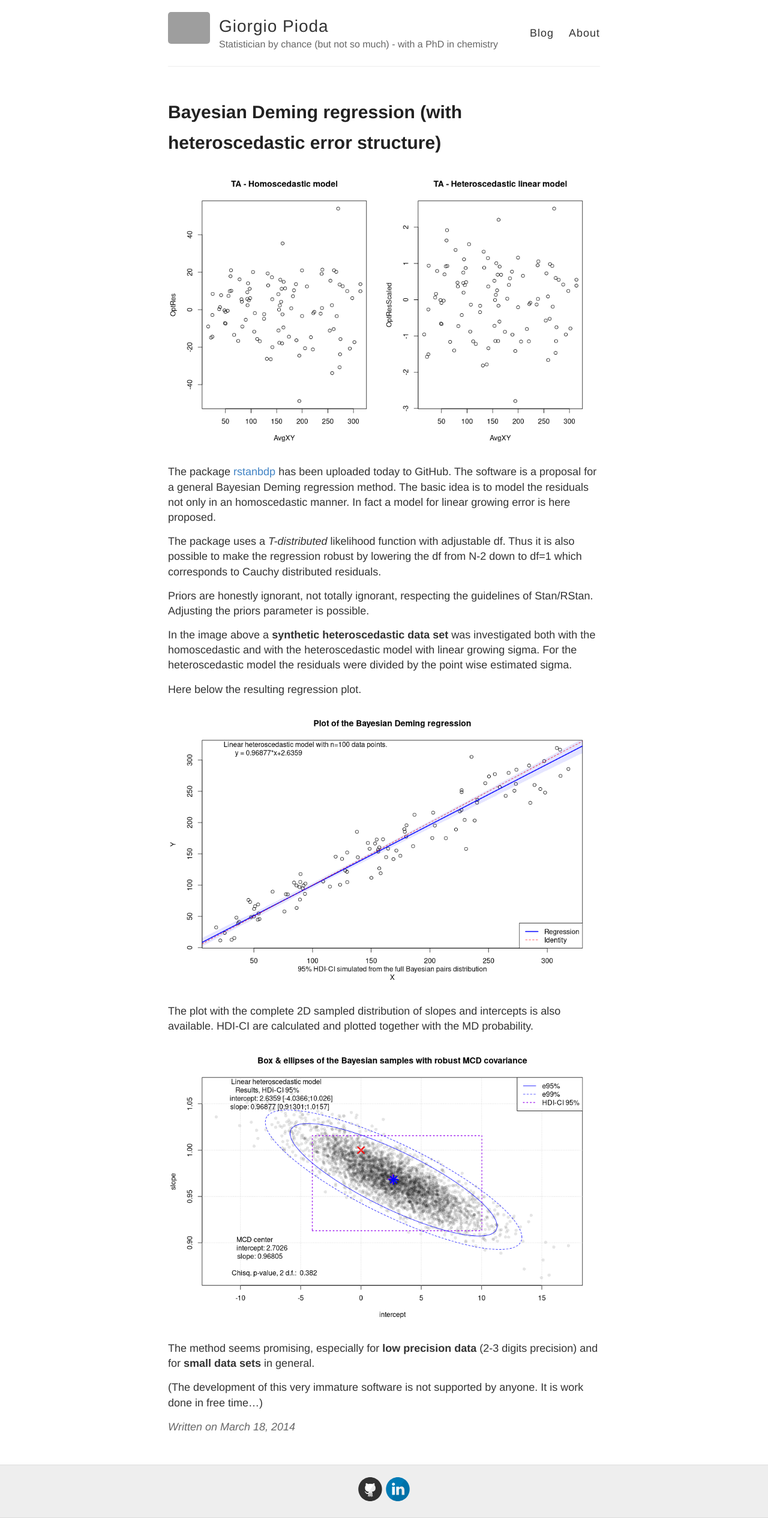
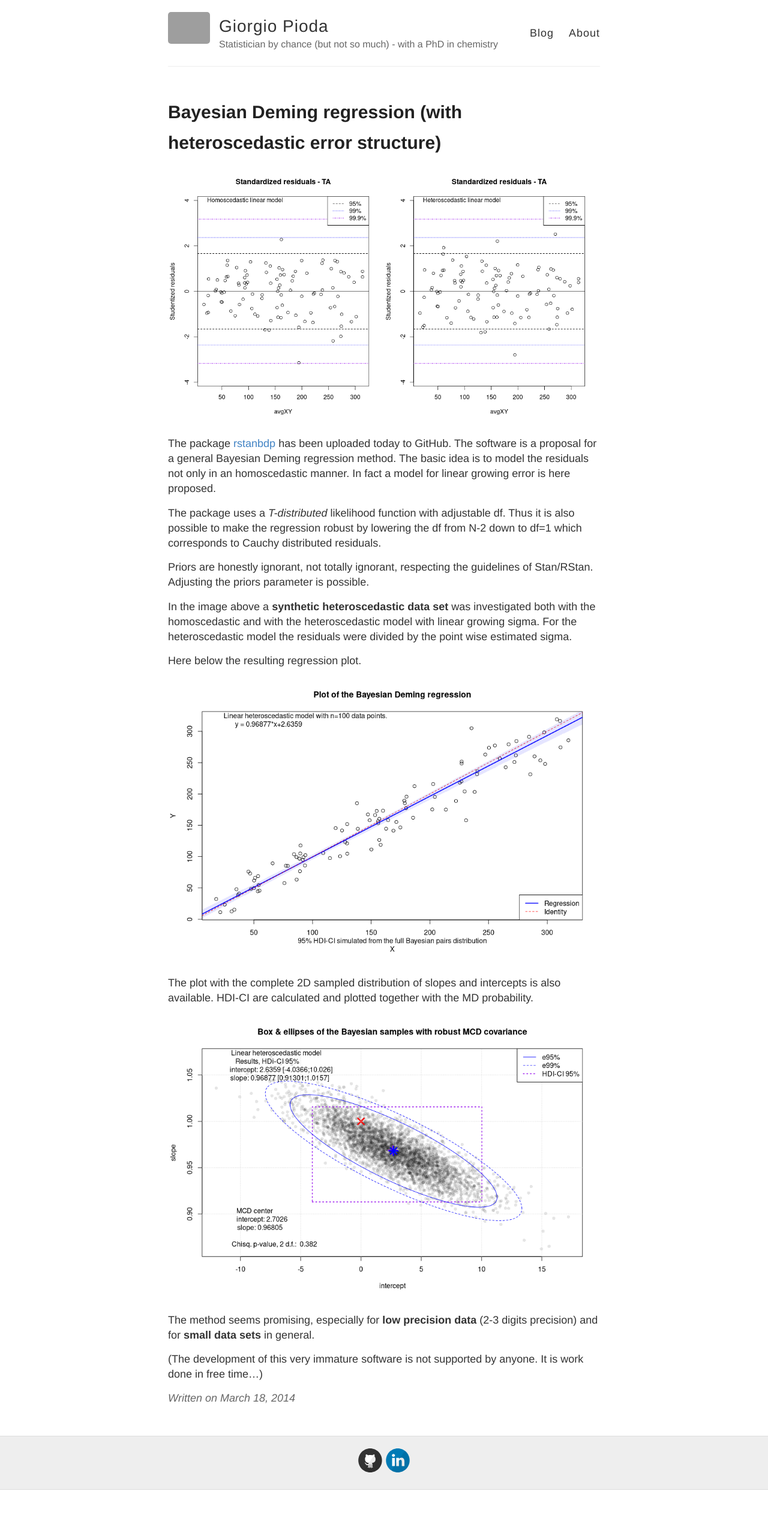
Before and after one commit to piodag/piodag.github.io, a Jekyll site: the page built from _posts/2014-3-18-bd1.md, in a window 1280 px wide. Shown: the whole page at 60% size. Built offline with Jekyll 4.4.1, drawn with Linux system fonts in a browser that asks for light colours; after the commit the page ends 2483 px from its top, so only the background shows below that; grey boxes are pictures that could not be loaded.

Commit message:
Update bd post

```diff
--- a/_posts/2014-3-18-bd1.md
+++ b/_posts/2014-3-18-bd1.md
@@ -3,7 +3,7 @@ layout: post
 title: "Bayesian Deming regression (with heteroscedastic error structure)"
 ---
 
-![Bayes Deming one]({{ site.baseurl }}/images/bd1/bdpPost2.png)
+![Bayes Deming one]({{ site.baseurl }}/images/bd1/bdpPost2-2.png)
 
 The package [rstanbdp](https://github.com/piodag/rstanbdp) has been uploaded today to GitHub. The software is a proposal for a general Bayesian Deming regression method. The basic idea is to model the residuals not only in an homoscedastic manner. In fact a model for linear growing error is here proposed.
 
```
Also changed, not shown: images/bd1/bdpPost2-2.png (added), images/bd1/bdpPost6.png (added).
